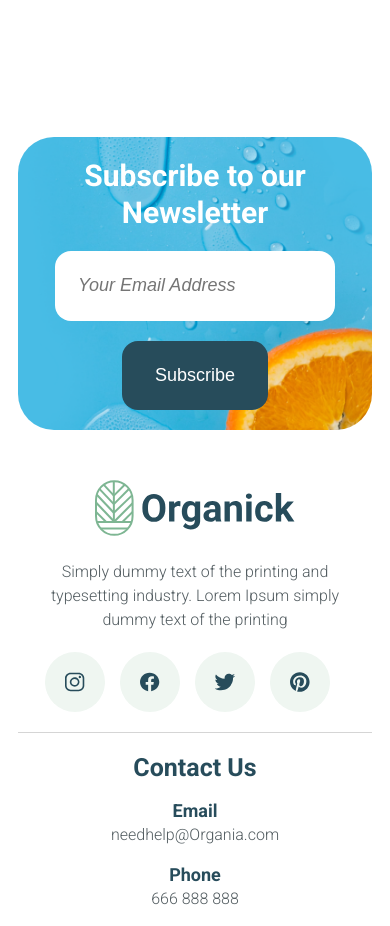
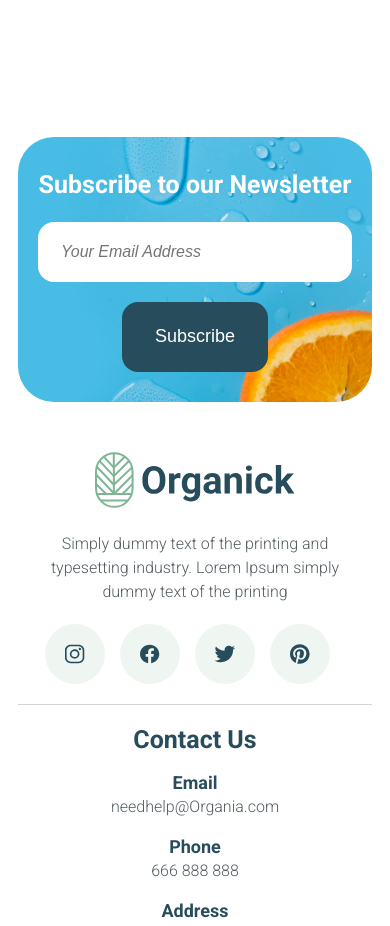
Before and after one commit to MikhailZhelnin/Organick, a Next.js app: page /quality in a window 390 px wide. Shown: the part 3380-4306 px from the top of the page. Built offline with nearby package versions, Linux system fonts and the light colour scheme.

Commit message:
fixed some media queries styles

```diff
--- a/src/components/AboutUsPage/WhyChooseUs/WhyChooseUs.module.scss
+++ b/src/components/AboutUsPage/WhyChooseUs/WhyChooseUs.module.scss
@@ -13,6 +13,7 @@
     padding: 80px 0;
   }
   @media (max-width: $small-mobile) {
+    margin-bottom: 60px;
     padding: 50px 0;
   }
 
--- a/src/components/Experts/Experts.module.scss
+++ b/src/components/Experts/Experts.module.scss
@@ -38,12 +38,8 @@
 
       .list {
         display: flex;
-        justify-content: space-between;
+        justify-content: space-evenly;
         flex-wrap: wrap;
-
-        @media (max-width: $media-tablet) {
-          justify-content: space-evenly;
-        }
       }
     }
   }
--- a/src/components/Products/Product/Product.module.scss
+++ b/src/components/Products/Product/Product.module.scss
@@ -13,6 +13,7 @@
 
   &:hover {
     border-color: #B8B8B8;
+
     .productImage {
       img {
         transform: scale(1.1);
--- a/src/components/Subscribe/Subscribe.module.scss
+++ b/src/components/Subscribe/Subscribe.module.scss
@@ -35,7 +35,7 @@
         padding: 50px 20px;
       }
       @media (max-width: $small-mobile) {
-        padding: 20px 20px;
+        padding: 30px 20px;
         background-position: right;
       }
 
@@ -63,8 +63,8 @@
             line-height: 42px;
           }
           @media (max-width: $small-mobile) {
-            font-size: 30px;
-            line-height: 37px;
+            font-size: 25px;
+            line-height: 35px;
           }
         }
       }
@@ -75,6 +75,9 @@
         @media (max-width: $media-mobile) {
           flex-direction: column;
           align-items: center;
+        }
+        @media (max-width: $small-mobile) {
+          width: 100%;
         }
 
         .formInput {
@@ -97,8 +100,9 @@
           }
           @media (max-width: $small-mobile) {
             margin-bottom: 20px;
-            height: 69.5px;
+            height: 60px;
             width: 100%;
+            font-size: 16px;
           }
         }
 
```
Also changed, not shown: src/components/Experts/Expert/Expert.module.scss (+8 -4 lines).
